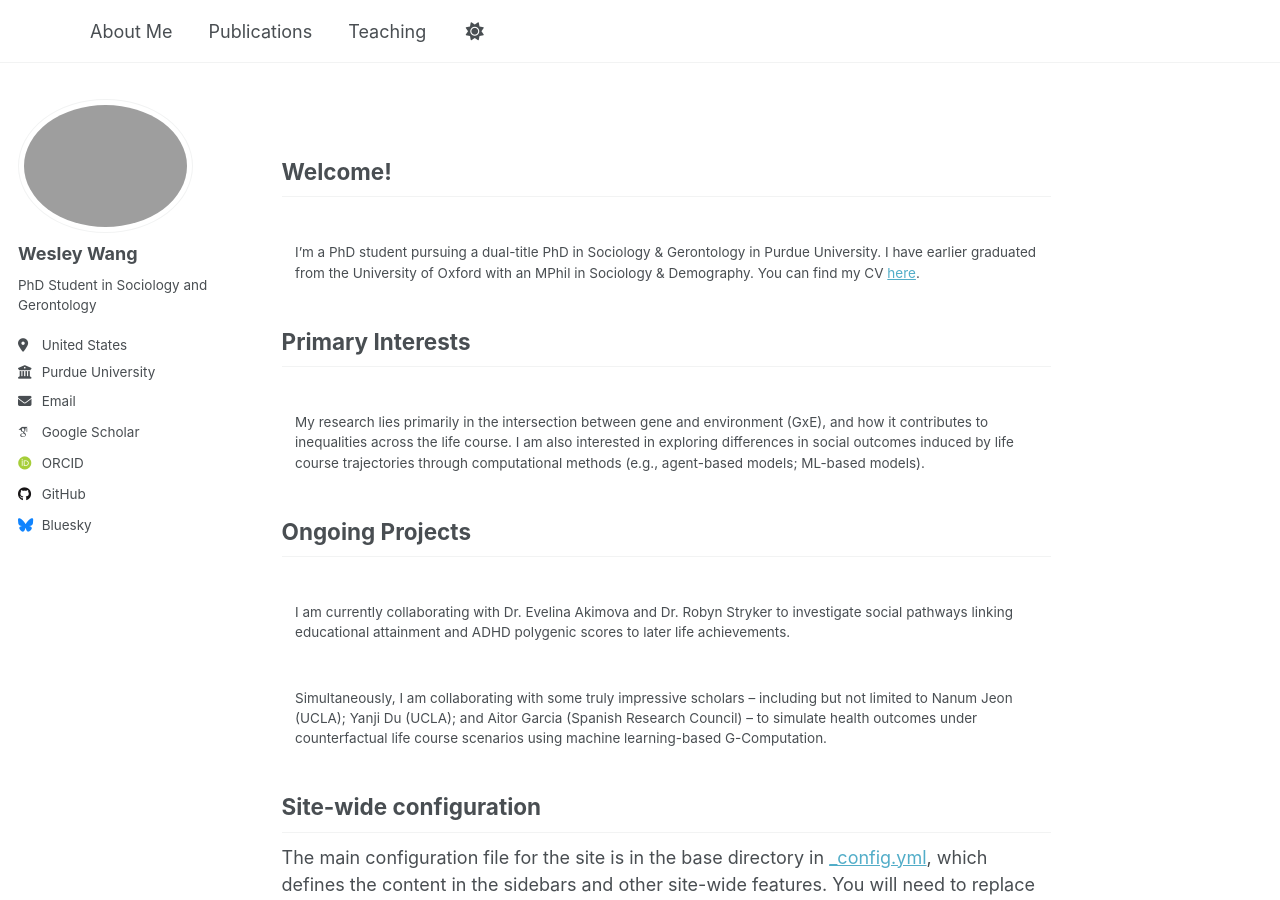
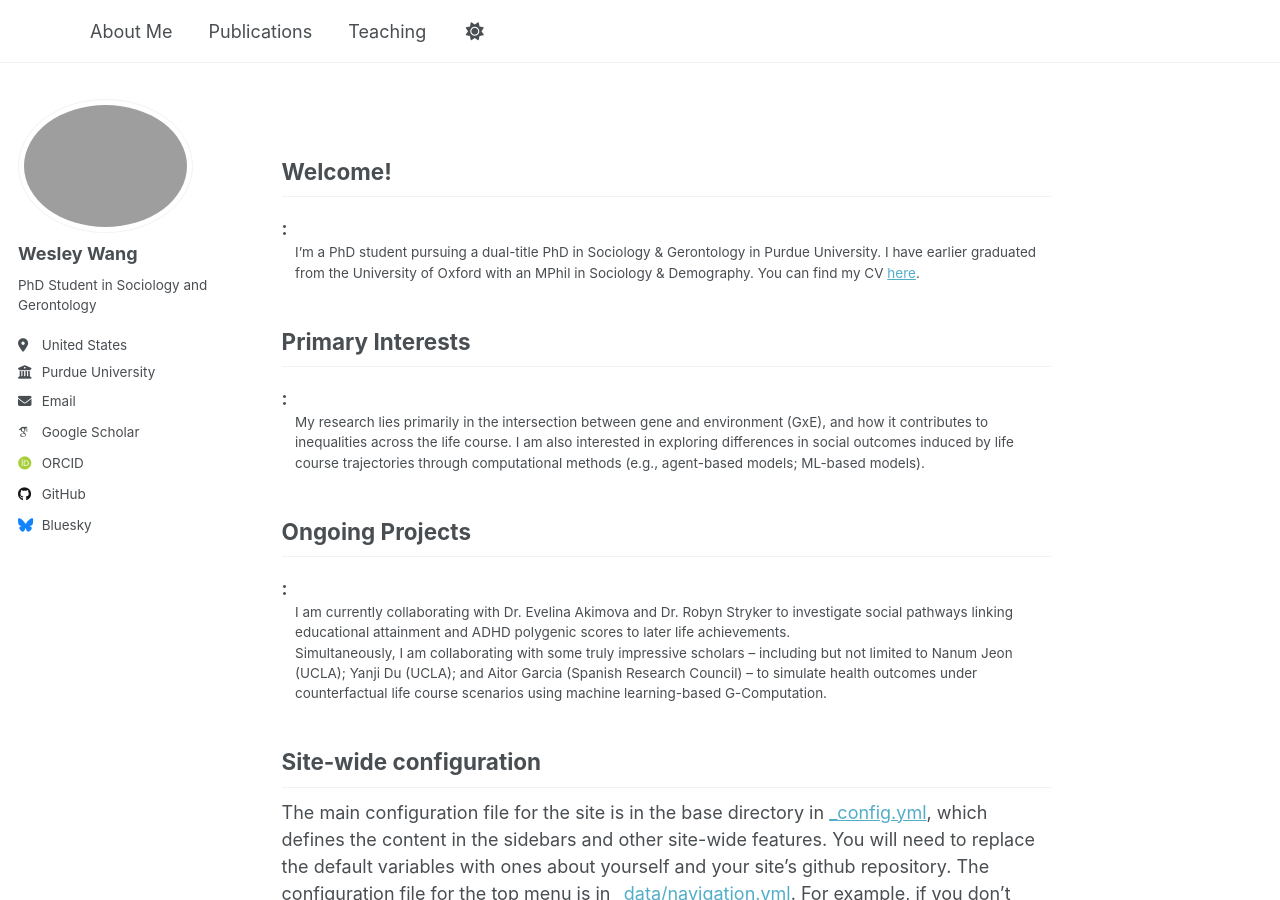
Before and after one commit to wesleywj/wesleywj.github.io, a Jekyll site: the page built from _pages/about.md, in a window 1280 px wide and 900 px high. Built offline with Jekyll 4.4.1, drawn with Linux system fonts in a browser that asks for light colours; some web fonts are replaced; a script that is not in the unit is left out.

Commit message:
Changed vertical space

```diff
--- a/_pages/about.md
+++ b/_pages/about.md
@@ -9,24 +9,24 @@ redirect_from:
 
 ## Welcome!
 
-&nbsp;
+:
 :   I'm a PhD student pursuing a dual-title PhD in Sociology & Gerontology in Purdue University. I have earlier graduated from the University of Oxford with an MPhil in Sociology & Demography. You can find my CV [here](https://drive.google.com/file/d/1s6r-6Mf9gbDxRVyukUaMD_ue6AmeBFWU/view?usp=sharing){:target="_blank"}.
 
 
 ## Primary Interests
 
-&nbsp;
+:
 :   My research lies primarily in the intersection between gene and environment (GxE), and how it contributes to inequalities across the life course. I am also interested in exploring differences in social outcomes induced by life course trajectories through computational methods (e.g., agent-based models;
 ML-based models).
 
 ## Ongoing Projects
 
-&nbsp;
+:
 :   I am currently collaborating with Dr. Evelina Akimova and Dr. Robyn Stryker
     to investigate social pathways linking educational attainment and ADHD
     polygenic scores to later life achievements.
 
-&nbsp;
+:
 :   Simultaneously, I am collaborating with some truly impressive scholars -- including but not limited to Nanum Jeon (UCLA); Yanji Du (UCLA); and Aitor Garcia (Spanish Research Council) -- to simulate health outcomes under counterfactual life course scenarios using machine learning-based G-Computation.
 
 
```
